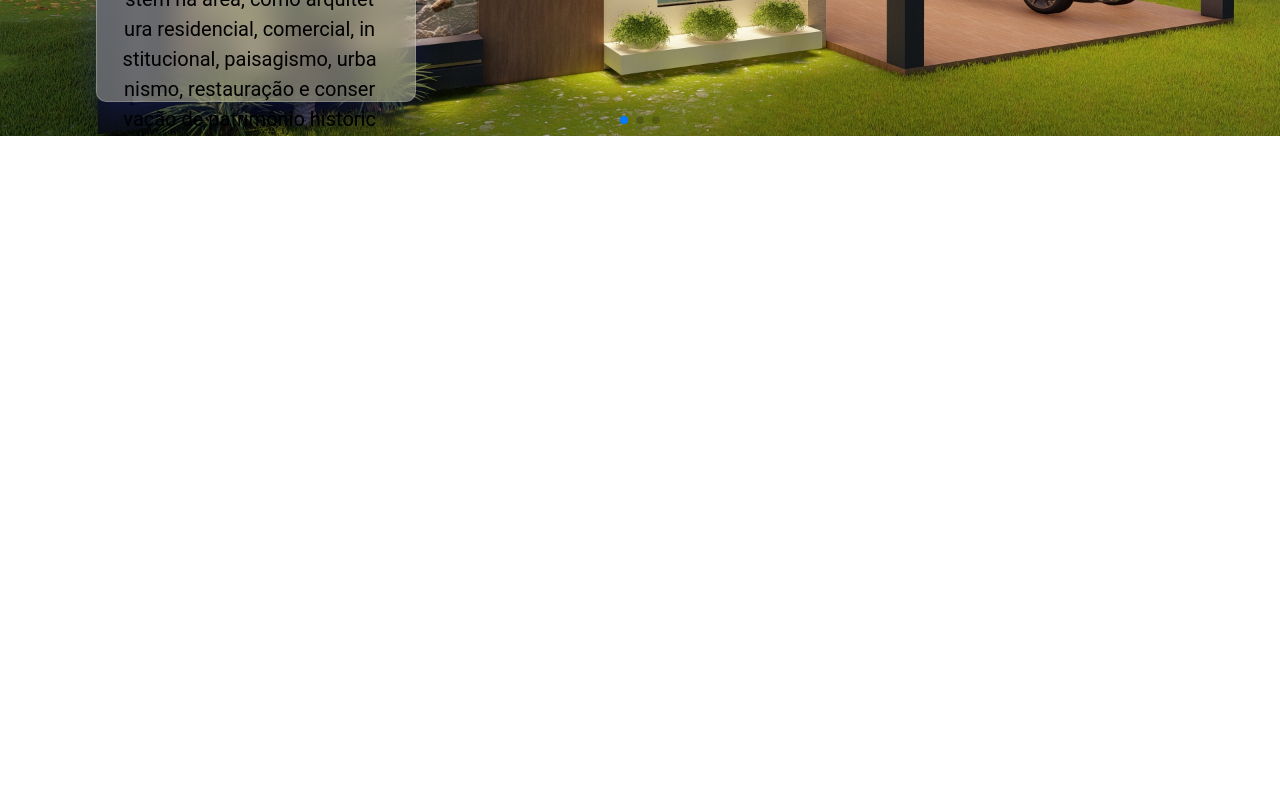
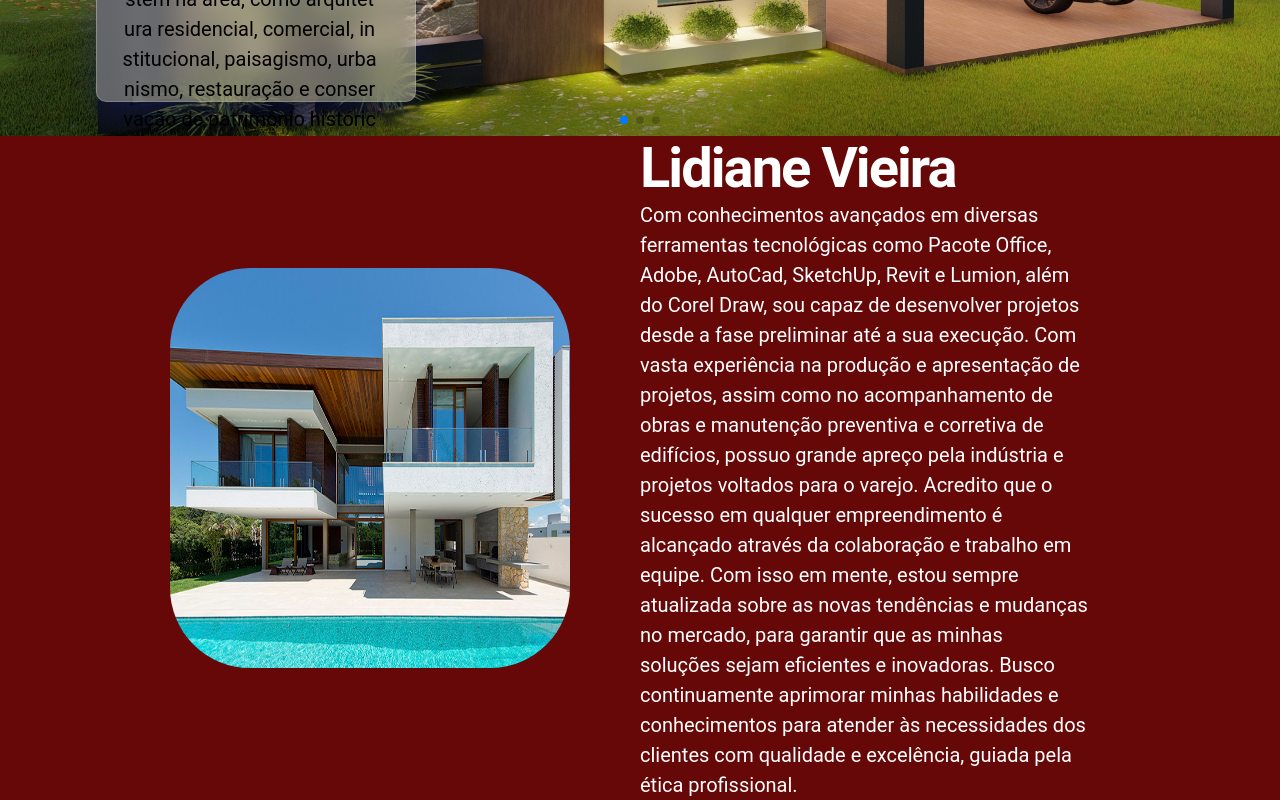
Before and after one commit to Odin042/lidiane_arquitetura, a React (Vite) app: page /sobre in a window 1280 px wide. Shown: the part 484-1284 px from the top of the page. Before the commit the page ends 800 px from the top, so only its background shows below. Built offline with nearby package versions, Linux system fonts and the light colour scheme.

Commit message:
Adicionado avatar e descrição"

```diff
--- a/src/components/Menu/Menu.styles.ts
+++ b/src/components/Menu/Menu.styles.ts
@@ -2,6 +2,7 @@ import styled from 'styled-components';
 
 export const Container = styled.div`
   display: flex;
+
 `;
 
 export const WrapperMenu = styled.div`
--- a/src/layout/Sobre/Sobre.styles.ts
+++ b/src/layout/Sobre/Sobre.styles.ts
@@ -1,37 +1,34 @@
 import styled from 'styled-components';
 
 export const Container = styled.div`
- display: flex;
-
+  display: flex;
+  flex-direction: column;
 `;
 
 export const ContainerWho = styled.div`
   display: flex;
+  align-items: center;
+  justify-content: center;
+  gap: 10px;
   width: 100%;
+  background-color: #660708;
   flex-direction: row;
+
 `;
 
-export const Avatar = styled.div`
+export const Avatar = styled.img`
   display: flex;
-  justify-content: center;
-  align-items: center;
+  margin: 60px 60px 60px 170px;
   width: 400px;
   height: 400px;
-  border-radius: 10%;
-  padding: 0 600px 0 0;
-  overflow: hidden;
-
-  img {
-    width: 900px;
-    height: 500px;
-    object-fit: cover;
-  }
+  border-radius: 20%;
 `;
 
 export const Text = styled.div`
   display: flex;
   flex-direction: column;
 
+
   span {
     width: 70%;
   }
--- a/src/layout/Sobre/Sobre.tsx
+++ b/src/layout/Sobre/Sobre.tsx
@@ -1,19 +1,22 @@
 import WhoAmI from "../../components/WhoAmI";
 import * as Styles from "./Sobre.styles";
+import Description from "../../components/Typography/Description";
+import Heading from "../../components/Typography/Heading";
 
 const Sobre = () => {
   return (
     <Styles.Container>
       <WhoAmI />
-      {/* <Styles.ContainerWho>
-      <Styles.Avatar>
-        <img src="/images/avatar-arquitetura.jpg" alt="logo" />
-      </Styles.Avatar>
-      <Styles.Text>
-        <Heading inverse size={"Display"} label="Lidiane Viera" />
-        <Description inverse label="Com conhecimentos avançados em diversas ferramentas tecnológicas como Pacote Office, Adobe, AutoCad, SketchUp, Revit e Lumion, além do Corel Draw, sou capaz de desenvolver projetos desde a fase preliminar até a sua execução. Com vasta experiência na produção e apresentação de projetos, assim como no acompanhamento de obras e manutenção preventiva e corretiva de edifícios, possuo grande apreço pela indústria e projetos voltados para o varejo. Acredito que o sucesso em qualquer empreendimento é alcançado através da colaboração e trabalho em equipe. Com isso em mente, estou sempre atualizada sobre as novas tendências e mudanças no mercado, para garantir que as minhas soluções sejam eficientes e inovadoras. Busco continuamente aprimorar minhas habilidades e conhecimentos para atender às necessidades dos clientes com qualidade e excelência, guiada pela ética profissional." />
-      </Styles.Text>
-      </Styles.ContainerWho> */}
+      <Styles.ContainerWho>
+        <Styles.Avatar src="/images/avatar-arquitetura.jpg" alt="logo" />
+        <Styles.Text>
+          <Heading inverse size={"Display"} label="Lidiane Vieira" />
+          <Description
+            inverse
+            label="Com conhecimentos avançados em diversas ferramentas tecnológicas como Pacote Office, Adobe, AutoCad, SketchUp, Revit e Lumion, além do Corel Draw, sou capaz de desenvolver projetos desde a fase preliminar até a sua execução. Com vasta experiência na produção e apresentação de projetos, assim como no acompanhamento de obras e manutenção preventiva e corretiva de edifícios, possuo grande apreço pela indústria e projetos voltados para o varejo. Acredito que o sucesso em qualquer empreendimento é alcançado através da colaboração e trabalho em equipe. Com isso em mente, estou sempre atualizada sobre as novas tendências e mudanças no mercado, para garantir que as minhas soluções sejam eficientes e inovadoras. Busco continuamente aprimorar minhas habilidades e conhecimentos para atender às necessidades dos clientes com qualidade e excelência, guiada pela ética profissional."
+          />
+        </Styles.Text>
+      </Styles.ContainerWho>
     </Styles.Container>
   );
 };
```
Also changed, not shown: public/images/image_teste.jpg (added).
